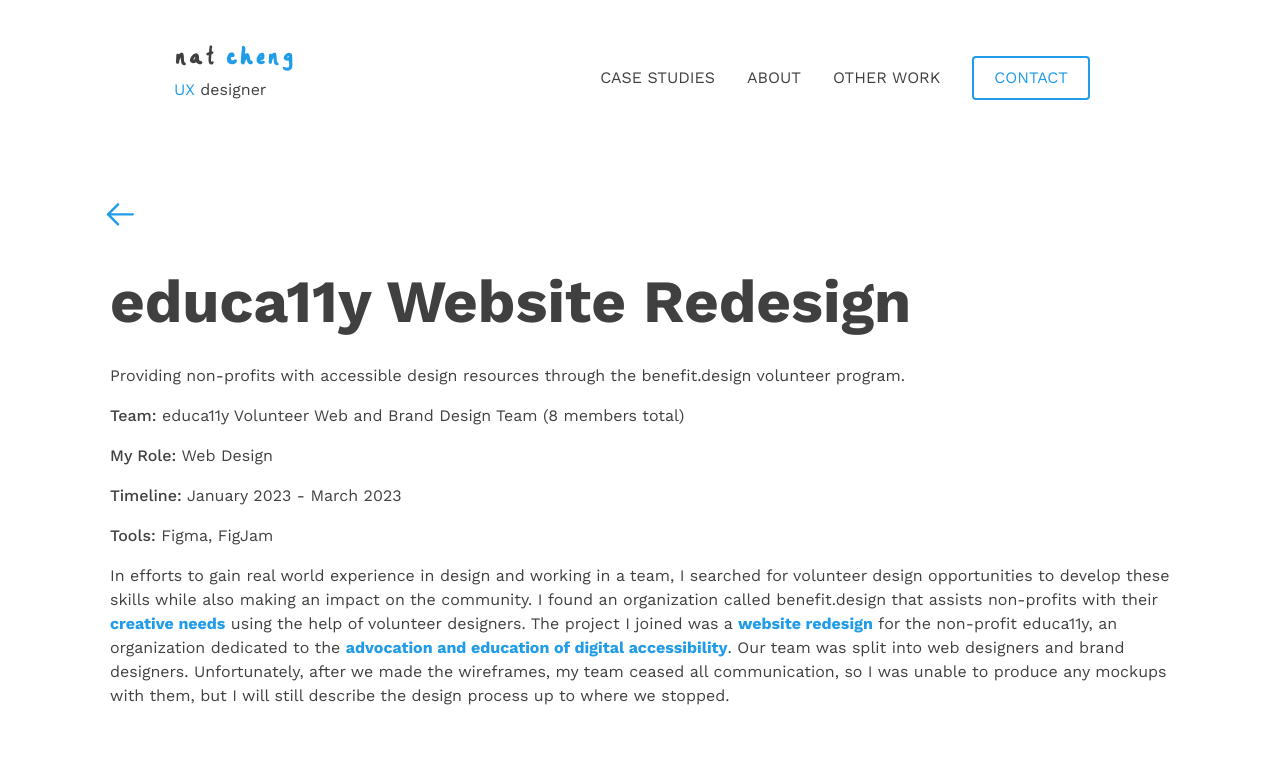
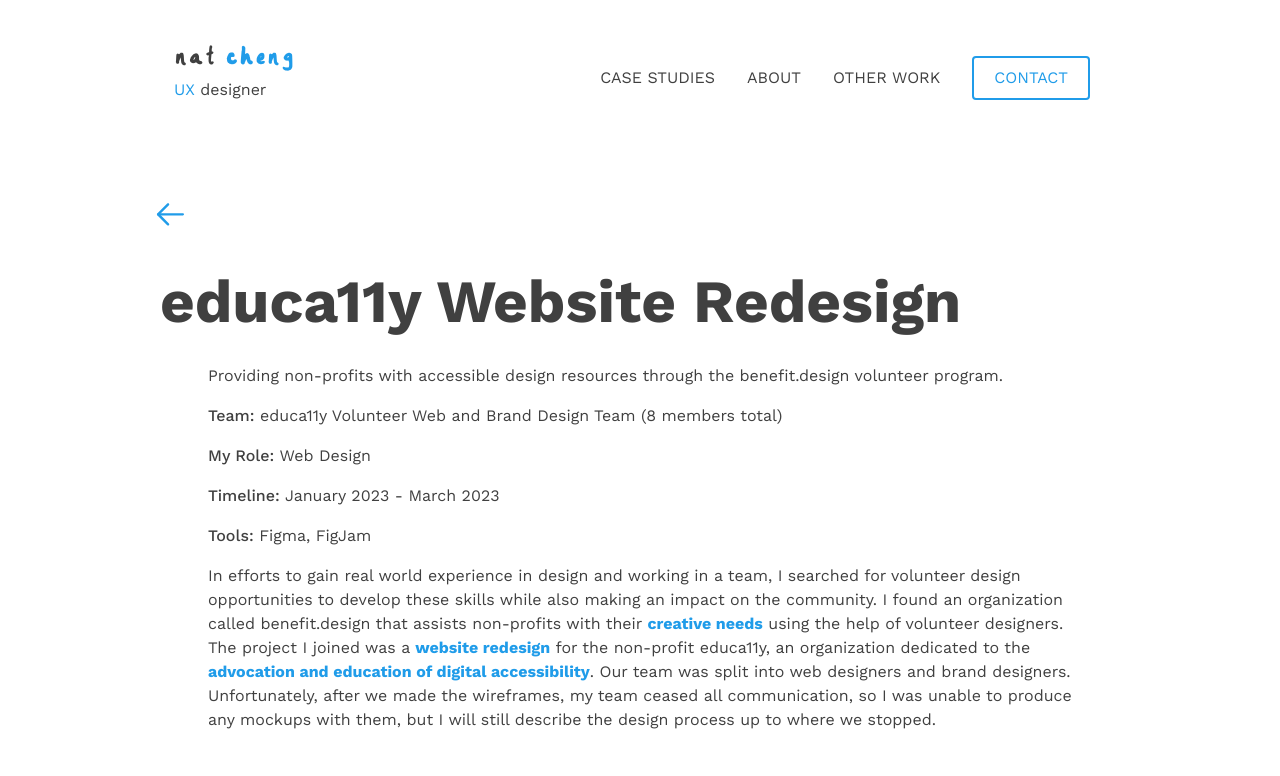
Before and after one commit to nc6041/NatChengPortfolio, a React (Vite) app: page /benefit in a window 1280 px wide. Shown: the top 776 px of the page. Built offline with nearby package versions, Linux system fonts and the light colour scheme.

Commit message:
more padding changes

```diff
--- a/src/components/ProjectPage/index.tsx
+++ b/src/components/ProjectPage/index.tsx
@@ -18,6 +18,7 @@ interface ProjectPageProps {
 export default function ProjectPage({ title, children }: ProjectPageProps) {
   return (
     <Layout>
+      <div className="w-full px-24">
       <PageSection id={topId}>
         {/* An arrow button to take them back to the main page */}
         <Link href="/#studies">
@@ -30,6 +31,7 @@ export default function ProjectPage({ title, children }: ProjectPageProps) {
         <Title order={1}>{title}</Title>
         {children}
       </PageSection>
+      </div>
     </Layout>
   )
 }
--- a/src/pages/Benefit.tsx
+++ b/src/pages/Benefit.tsx
@@ -21,6 +21,7 @@ import userpersonas from '@/assets/userpersonas.png'
 
 const Benefit = () => (
   <ProjectPage title="educa11y Website Redesign">
+    <div className="w-full px-12">
     <Text>
       Providing non-profits with accessible design resources through the
       benefit.design volunteer program.
@@ -191,6 +192,7 @@ const Benefit = () => (
       with the stakeholder, but the project was still a valuable experience
       regardless.
     </Text>
+    </div>
   </ProjectPage>
 )
 
```
